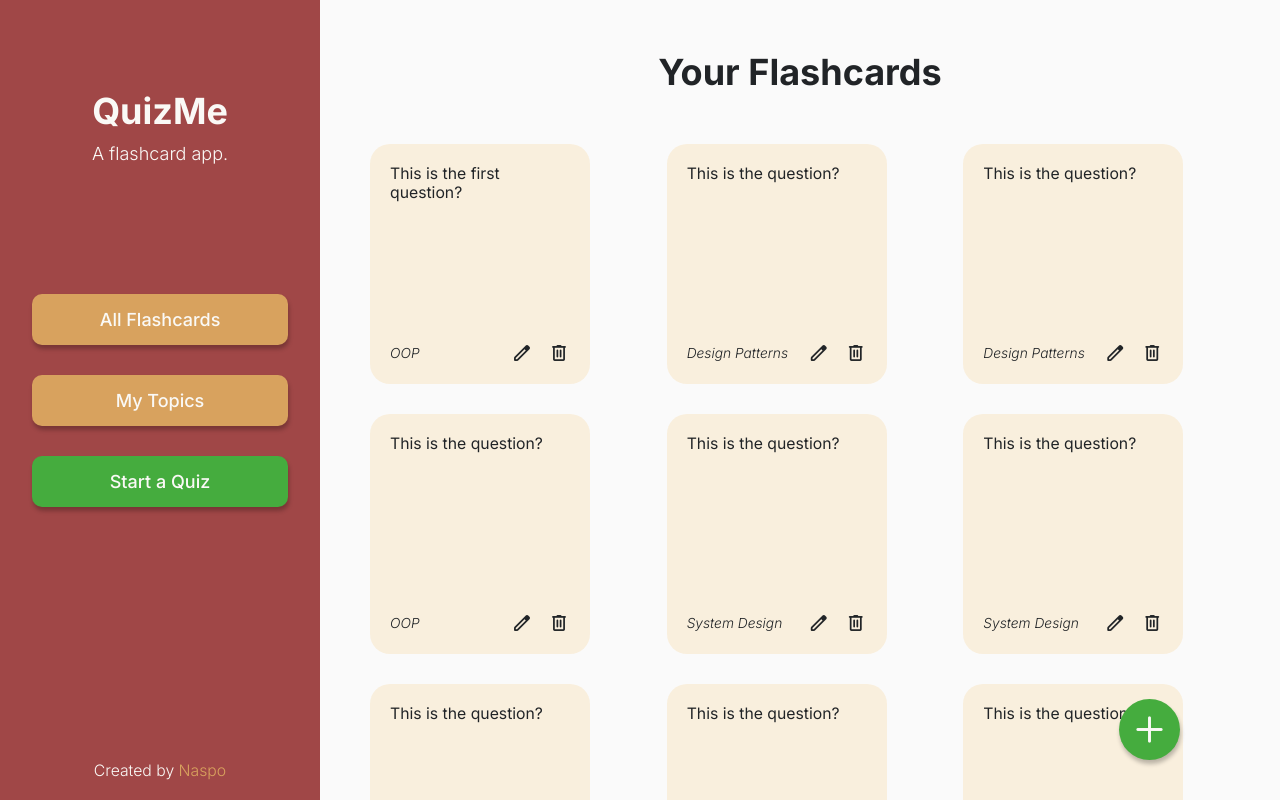
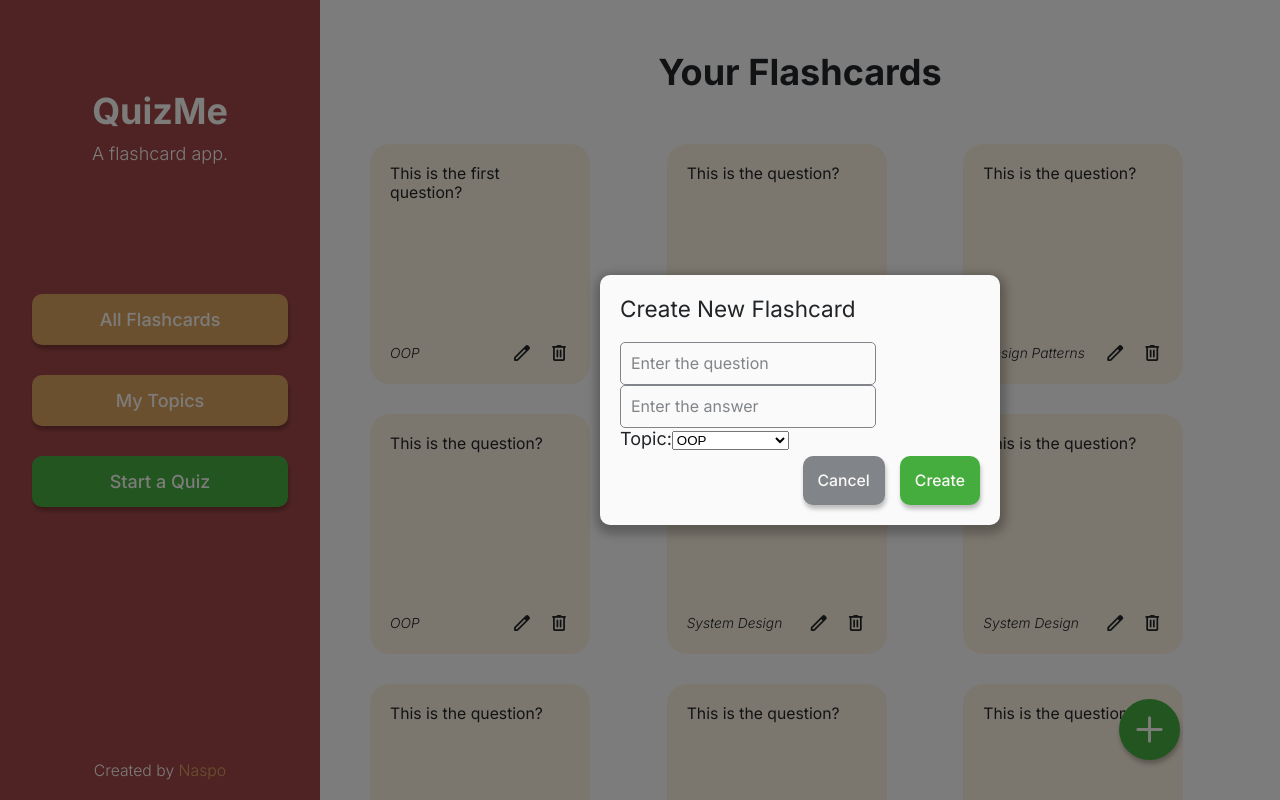
Before and after one commit to NaspoDev/QuizMe, a React (Vite) app in the folder frontend/: page /flashcards in a window 1280 px wide. Both pictures are taken after a click on the button "add". Built offline with nearby package versions, Linux system fonts and the light colour scheme.

Commit message:
working on add flashcard modal

```diff
--- a/frontend/src/components/flashcards_page/FlashcardsPage.scss
+++ b/frontend/src/components/flashcards_page/FlashcardsPage.scss
@@ -7,6 +7,7 @@
   @include displayFlex(column, flex-start, center);
   padding: 50px 50px 0px 50px;
   height: 100%;
+  position: relative;
 
   .flashcards-page-heading {
     margin-bottom: 50px;
--- a/frontend/src/components/flashcards_page/FlashcardsPage.tsx
+++ b/frontend/src/components/flashcards_page/FlashcardsPage.tsx
@@ -2,9 +2,12 @@ import { useEffect, useState } from "react";
 import EditableFlashcard from "./editable_flashcard/EditableFlashcard";
 import "./FlashcardsPage.scss";
 import flashcardService, { Flashcard } from "../../services/FlashcardService";
+import AddFlashcardModal from "../modals/specific_modals/add_flashcard_modal/AddFlashcardModal";
 
 function FlashcardsPage() {
   const [flashcards, setFlashcards] = useState<Flashcard[]>([]);
+  const [isAddFlashcardModalOpen, setIsAddFlashcardModalOpen] =
+    useState<boolean>(false);
 
   useEffect(() => {
     // Call backend api to get the user's flashcards.
@@ -29,12 +32,30 @@ function FlashcardsPage() {
           ))}
         </div>
         {/* add new task button */}
-        <button className="add-task-button icon-button icon-button-green">
+        <button
+          className="add-task-button icon-button icon-button-green"
+          onClick={openAddFlashcardModal}
+        >
           <span className="material-symbols-rounded text-3xl">add</span>
         </button>
       </div>
+      <AddFlashcardModal
+        isOpen={isAddFlashcardModalOpen}
+        closeModal={closeAddFlashcardModal}
+        flashcards={flashcards}
+        setFlashcards={setFlashcards}
+      />
     </div>
   );
+
+  // Opens the add topic modal.
+  function openAddFlashcardModal(): void {
+    setIsAddFlashcardModalOpen(true);
+  }
+
+  function closeAddFlashcardModal(): void {
+    setIsAddFlashcardModalOpen(false);
+  }
 }
 
 export default FlashcardsPage;
--- a/frontend/src/components/modals/generic_modal/Modal.scss
+++ b/frontend/src/components/modals/generic_modal/Modal.scss
@@ -20,7 +20,7 @@
   position: absolute;
   z-index: 101;
   width: 400px;
-  height: 250px;
+  min-height: 250px;
 
   // Centering
   top: 50%;
--- /dev/null
+++ b/frontend/src/components/modals/specific_modals/add_flashcard_modal/AddFlashcardModal.scss
@@ -0,0 +1,25 @@
+@use "../../../../utility_styles/mixins" as *;
+@use "../../../../utility_styles/variables" as *;
+
+// Add Flashcard Modal styling
+
+.AddFlashcardModal {
+  .add-flashcard-heading {
+    margin-bottom: 20px;
+  }
+
+  .add-flashcard-form {
+    width: 100%;
+
+    .flashcard-text-input {
+      width: 100%;
+    }
+  }
+
+  .buttons-container {
+    width: 100%;
+    flex: 1;
+    @include displayFlex(row, flex-end, flex-end);
+    gap: 15px;
+  }
+}
--- /dev/null
+++ b/frontend/src/components/modals/specific_modals/add_flashcard_modal/AddFlashcardModal.tsx
@@ -0,0 +1,120 @@
+import { useEffect, useState } from "react";
+import Modal, { ModalProps } from "../../generic_modal/Modal";
+import "./AddFlashcardModal.scss";
+import topicService, { Topic } from "../../../../services/TopicService";
+import { Flashcard } from "../../../../services/FlashcardService";
+
+interface AddFlashcardModalProps extends ModalProps {
+  flashcards: Flashcard[];
+  setFlashcards: React.Dispatch<React.SetStateAction<Flashcard[]>>;
+}
+
+// Add flashcard modal.
+function AddFlashcardModal({
+  isOpen,
+  closeModal,
+  flashcards,
+  setFlashcards,
+}: AddFlashcardModalProps) {
+  const [topics, setTopics] = useState<Topic[]>([]);
+
+  useEffect(() => {
+    // Call backend api to get the user's topics.
+    // TODO: pass in proper ID
+    topicService.getUserTopics("123").then(setTopics);
+  }, []);
+
+  return (
+    <Modal
+      isOpen={isOpen}
+      closeModal={closeModal}
+      additionalClasses="AddFlashcardModal"
+    >
+      <h3 className="add-flashcard-heading text-lg">Create New Flashcard</h3>
+      <form className="add-flashcard-form">
+        <input
+          type="text"
+          placeholder="Enter the question"
+          className="flashcard-question-input form-item"
+          id="flashcard-question-input"
+        />
+        <input
+          type="text"
+          placeholder="Enter the answer"
+          className="flashcard-answer-input form-item"
+          id="flashcard-answer-input"
+        />
+        <div className="topic-select form-item">
+          <label htmlFor="flashcard-topic-select">Topic:</label>
+          <select
+            name="topic"
+            id="flashcard-topic-select"
+            className="topic-select"
+          >
+            {topics.map((topic) => (
+              <option
+                value={topic.id}
+                key={topic.id}
+                className="topic-select-option"
+              >
+                {topic.name}
+              </option>
+            ))}
+            <option value="null" key={0} className="topic-select-option">
+              No Topic
+            </option>
+          </select>
+        </div>
+      </form>
+      <div className="buttons-container text-sm">
+        <button className="button button-dark" onClick={closeModal}>
+          Cancel
+        </button>
+        <button
+          className="button button-success"
+          onClick={handleCreateFlashcard}
+        >
+          Create
+        </button>
+      </div>
+    </Modal>
+  );
+
+  function handleCreateFlashcard() {
+    console.log("temp");
+  }
+  //   function handleCreateFlashcard(): void {
+  //     const flashcardQuestionInput: HTMLInputElement = document.getElementById(
+  //       "flashcard-question-input"
+  //     ) as HTMLInputElement;
+  //     const flashcardAnswerInput: HTMLInputElement = document.getElementById(
+  //       "flashcard-answer-input"
+  //     ) as HTMLInputElement;
+  //     const flashcardTopicInput: HTMLSelectElement = document.getElementById(
+  //       "flashcard-topic-select"
+  //     ) as HTMLSelectElement;
+
+  //     const questionInputValue: string = flashcardQuestionInput.value.trim();
+  //     const answerInputValue: string = flashcardAnswerInput.value.trim();
+  //     const topicInputValue: string = flashcardTopicInput.value;
+
+  //     if (questionInputValue.length > 0 && answerInputValue.length > 0) {
+  //       // Define the new topic object.
+  //       const newTopic: Topic = {
+  //         id: "123", // TODO: Pass in proper ID
+  //         name: inputValue,
+  //         numberOfFlashcards: 0,
+  //       };
+
+  //       // Create new topic locally
+  //       setTopics([...topics, newTopic]);
+
+  //       // Create new topic on the server.
+  //       topicService.createTopic(newTopic);
+  //     }
+
+  //     closeModal();
+  //   }
+}
+
+export default AddFlashcardModal;
```
